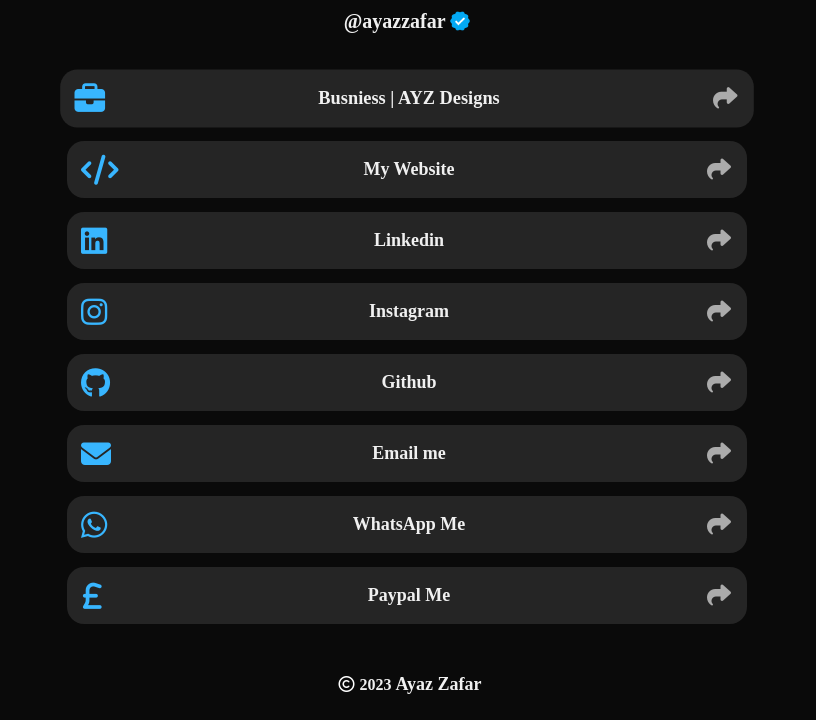
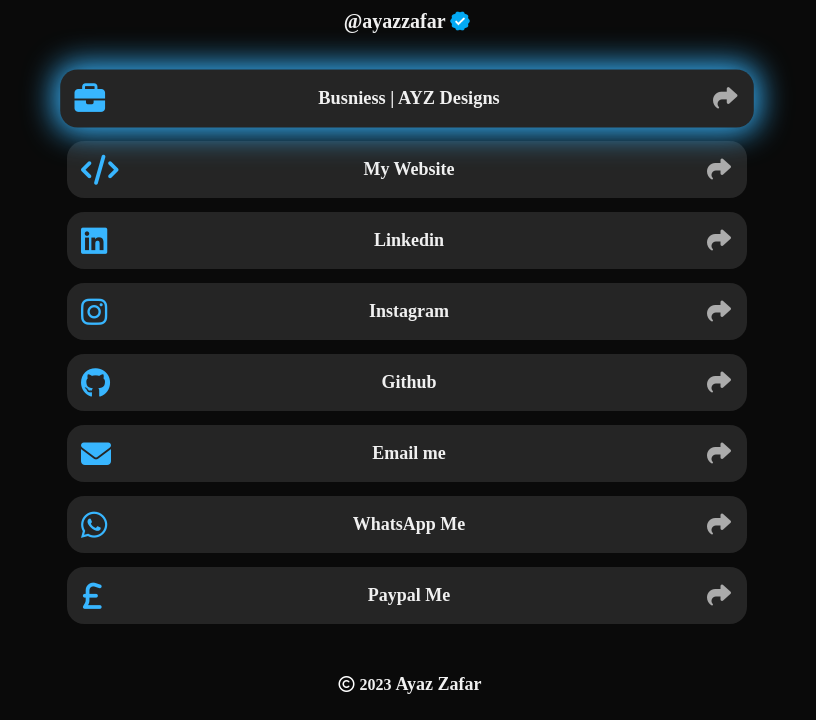
Before and after one commit to ayazzafar-com/links.ayazzafar.com, a plain HTML site: page index.html in a window 1280 px wide. In both pictures the pointer is over the link "Busniess | AYZ Designs". Shown: the part 225-945 px from the top of the page, without its empty margins (233-1049 px from the left). Drawn offline with Linux system fonts and the light colour scheme; a web font is replaced by a local one.

Commit message:
Update styles.css

```diff
--- a/styles.css
+++ b/styles.css
@@ -74,6 +74,7 @@ a {
     transition: cubic-bezier(.07, 1.41, .82, 1.41) 0.2s;
     transform: scale(1.02);
     transition: 0.5s;
+    box-shadow: 0px 0px 30px 5px #38b6ff;
 }
 
 .tile-share-button {
```
